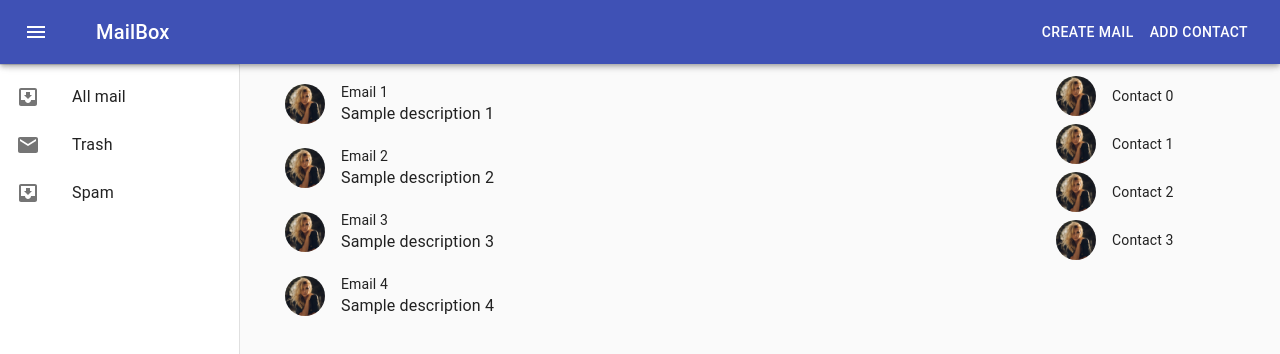
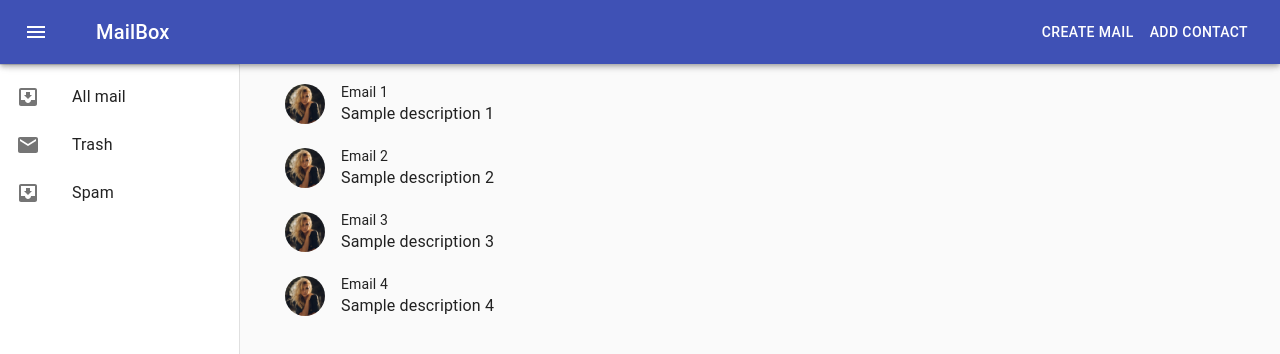
Before and after one commit to ayush04/mailbox, a React (Create React App) app in the folder client/: page / in a window 1280 px wide. Shown: the top 354 px of the page. Built offline with nearby package versions, Linux system fonts and the light colour scheme.

Commit message:
Moved contacts list to main container

```diff
--- a/client/src/components/contacts-list/contacts-list.tsx
+++ b/client/src/components/contacts-list/contacts-list.tsx
@@ -1,8 +1,9 @@
 import React from "react";
 import { createStyles, withStyles, makeStyles, Theme, List, ListItemAvatar, ListItem, Avatar, ListItemText } from "@material-ui/core";
+import { Contact } from "../main-container/main-container";
 
 interface ContactsListProps {
-  folderId: string;
+  contacts: Array<Contact>;
 }
 
 const useStyles = makeStyles((theme: Theme) => {
@@ -25,13 +26,14 @@ class ContactsList extends React.Component<ContactsListProps> {
     const { classes } = this.props;
     return (
       <List dense className={classes.root}>
-        {[0, 1, 2, 3].map(value => {
+        {this.props.contacts.map(contact => {
           return (
-            <ListItem key={value} button>
+            <ListItem key={contact.email} button>
               <ListItemAvatar>
                 <Avatar src='./img/avatar.jpg' />
               </ListItemAvatar>
-              <ListItemText primary={`Contact ${value}`} />
+              <ListItemText primary={contact.name}
+                secondary={contact.email} />
             </ListItem>
           )
         })}
--- a/client/src/components/header/contact-dialog.tsx
+++ b/client/src/components/header/contact-dialog.tsx
@@ -1,25 +1,24 @@
 import React from 'react';
 import { Dialog, DialogTitle, DialogContent, Button, DialogActions, TextField } from '@material-ui/core';
 
-interface ContactDialogProps {
-    closeDialog: any;
+interface IContactDialogProps {
+    cancelButtonClickHandler: any;
     isOpen: boolean;
+    onAddContact: Function;
 };
+interface IContactDialogState {
+    name: string;
+    email: string;
+}
 
-class ContactDialog extends React.Component<ContactDialogProps> {
-//const ContactDialog = (props: any) => {
-    constructor(props: ContactDialogProps) {
+class ContactDialog extends React.Component<IContactDialogProps, IContactDialogState> {
+    constructor(props: IContactDialogProps) {
         super(props);
         this.state = {
             name: '',
             email: ''
-        }
+        };
     }
-
-    private addButtonClickHandler = () => {
-        this.props.closeDialog();
-        console.log(this.state);
-    };
 
     private onNameChange = (event: any) => {
         if (event && event.target) {
@@ -50,8 +49,8 @@ class ContactDialog extends React.Component<ContactDialogProps> {
                         margin='dense' name='email' label='Email Address' onChange={this.onEmailChange} type='email' fullWidth/>
                 </DialogContent>
                 <DialogActions>
-                    <Button color='primary' onClick={this.addButtonClickHandler} variant='contained'>Add</Button>
-                    <Button color='secondary' onClick={this.props.closeDialog} variant='contained'>Cancel</Button>
+                    <Button color='primary' onClick={() => this.props.onAddContact(this.state.name, this.state.email)} variant='contained'>Add</Button>
+                    <Button color='secondary' onClick={this.props.cancelButtonClickHandler} variant='contained'>Cancel</Button>
                 </DialogActions>
             </Dialog>
         );
--- a/client/src/components/header/header.tsx
+++ b/client/src/components/header/header.tsx
@@ -80,7 +80,11 @@ const useStyles = makeStyles((theme) => ({
   }
 }));
 
-const Header = () => {
+interface IHeaderProps {
+  onAddContact: Function
+}
+
+const Header = (props: IHeaderProps) => {
   const classes = useStyles();
   const [modalOpen, setModalOpen] = React.useState(false);
   const theme = useTheme();
@@ -88,9 +92,17 @@ const Header = () => {
   const openModal = () => {
     setModalOpen(true);
   };
-
+  // check if setModalOpen is sync
   const closeModal = () => {
     setModalOpen(false);
+  };
+
+  const onAddContact = (name: string, email: string) => {
+    props.onAddContact({
+      name,
+      email
+    });
+    closeModal();
   };
 
   return (
@@ -119,7 +131,7 @@ const Header = () => {
             Add Contact
           </Button>
         </Toolbar>
-        <ContactDialog isOpen={modalOpen} closeDialog={closeModal}/>
+        <ContactDialog isOpen={modalOpen} cancelButtonClickHandler={closeModal} onAddContact={onAddContact} />
       </AppBar>
     </div>
   );
--- a/client/src/components/main-container/main-container.tsx
+++ b/client/src/components/main-container/main-container.tsx
@@ -5,15 +5,22 @@ import ContactsList from "../contacts-list/contacts-list";
 import SideNav from "../sidenav/sidenav";
 import { Container } from "@material-ui/core";
 
+export interface Contact {
+  name: string,
+  email: string
+}
+
 interface MainContainerState {
   folderId: number;
+  contacts: Array<Contact>
 }
 
 class MainContainer extends React.Component<any, MainContainerState> {
   constructor(props: any) {
     super(props);
     this.state = {
-      folderId: 1
+      folderId: 1,
+      contacts: []
     };
   }
 
@@ -22,16 +29,46 @@ class MainContainer extends React.Component<any, MainContainerState> {
       folderId: folderId
     });
   };
+
+  onAddContact = (contact: Contact) => {
+    const contacts = [...this.state.contacts, contact];
+    this.setState({
+      contacts
+    });
+  }
+
+  /* onUpdateName = (name: string) => {
+    this.setState({
+      newContact: {
+        name: name
+      }
+    });
+  }
+
+  onUpdateEmail = (email: string) => {
+    this.setState({
+      newContact: {
+        email: email
+      }
+    });
+
+    console.log(this.state);
+  } */
+
+  onDialogClose = () => {
+    console.log('dialog closed');
+  };
+
   render() {
     return (
       <React.Fragment>
-        <Header />
+        <Header onAddContact={this.onAddContact} />
         <SideNav onSelectFolder={this.onSelectFolder} />
         <Container maxWidth="md" className="email-list">
           <EmailList folderId={this.state.folderId} />
         </Container>
         <span className="contacts-list">
-          <ContactsList folderId={"123"} />
+          <ContactsList contacts={this.state.contacts} />
         </span>
       </React.Fragment>
     );
```
